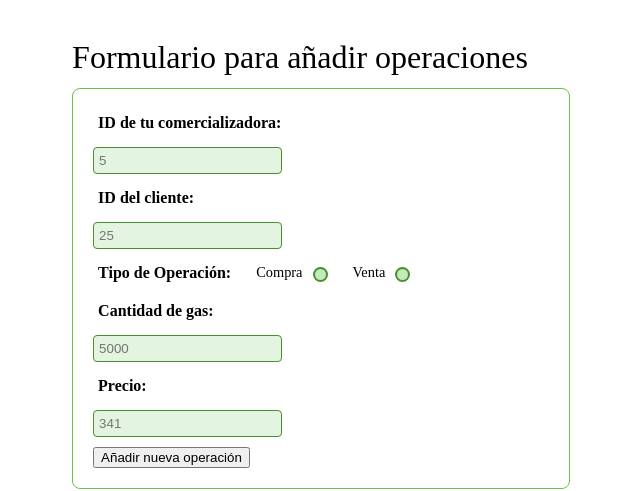
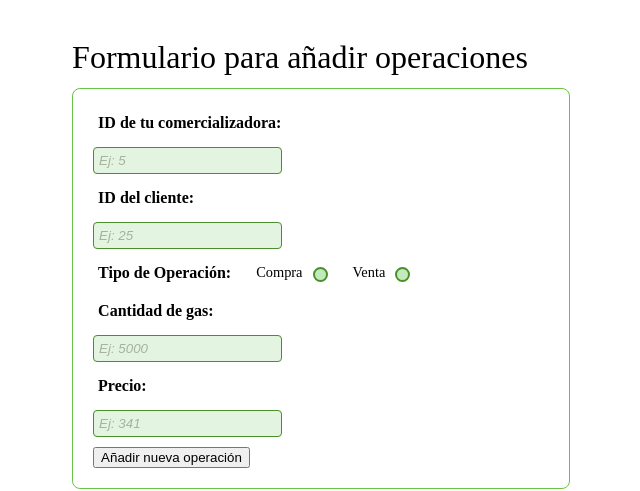
Before and after one commit to romeroestela/prueba_fullstack, a React (Vite) app in the folder front_end/: page / in a window 1280 px wide. Shown: the top 491 px of the page, without its empty margins (372-1012 px from the left). Built offline with nearby package versions, Linux system fonts and the light colour scheme; no server answers; the HTML template or start-up script is replaced by a standard one.

Commit message:
Mejorar `placeholder` en `Form.tsx`

```diff
--- a/front_end/src/components/Form.tsx
+++ b/front_end/src/components/Form.tsx
@@ -19,7 +19,7 @@ const Form = () => {
           type="number"
           id="marketer_id"
           name="marketer_id"
-          placeholder="5"
+          placeholder="Ej: 5"
           value={inputValues.marketer_id}
           onChange={handleChange}
         />
@@ -32,7 +32,7 @@ const Form = () => {
           type="number"
           id="client_id"
           name="client_id"
-          placeholder="25"
+          placeholder="Ej: 25"
           value={inputValues.client_id}
           onChange={handleChange}
         />
@@ -72,7 +72,7 @@ const Form = () => {
           type="number"
           id="amount"
           name="amount"
-          placeholder="5000"
+          placeholder="Ej: 5000"
           value={inputValues.amount}
           onChange={handleChange}
         />
@@ -85,7 +85,7 @@ const Form = () => {
           type="number"
           id="price"
           name="price"
-          placeholder="341"
+          placeholder="Ej: 341"
           value={inputValues.price}
           onChange={handleChange}
         />
--- a/front_end/src/components/Table.tsx
+++ b/front_end/src/components/Table.tsx
@@ -1,9 +1,8 @@
-// components/Table.tsx
 import { useOperations } from '../hooks/useOperations';
 import '../style/Table.css';
 
 const Table = () => {
-  const { operations, handleRefresh } = useOperations(); // Usamos el hook aquí
+  const { operations, handleRefresh } = useOperations(); // Usamos el hook useOperations
 
   return (
     <>
--- a/front_end/src/style/Form.css
+++ b/front_end/src/style/Form.css
@@ -27,6 +27,13 @@ input[type="number"] {
   padding: 5px;
   background-color: #E3F5E0;
   color: #203E14;
+}
+
+input[type="text"]::placeholder,
+input[type="number"]::placeholder {
+  color: #8e9681; /* Un color más claro para evitar confusión */
+  font-style: italic; /* Puedes usar itálica para diferenciarlo */
+  opacity: 0.7; /* Hace que el placeholder sea un poco más tenue */
 }
 
 input[type="radio"] {
```
